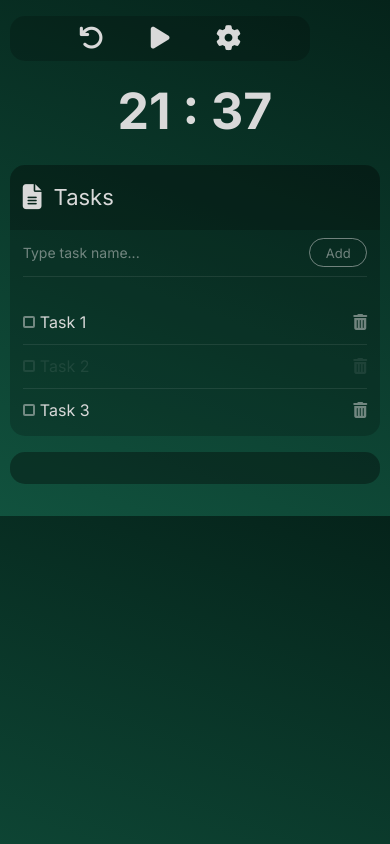
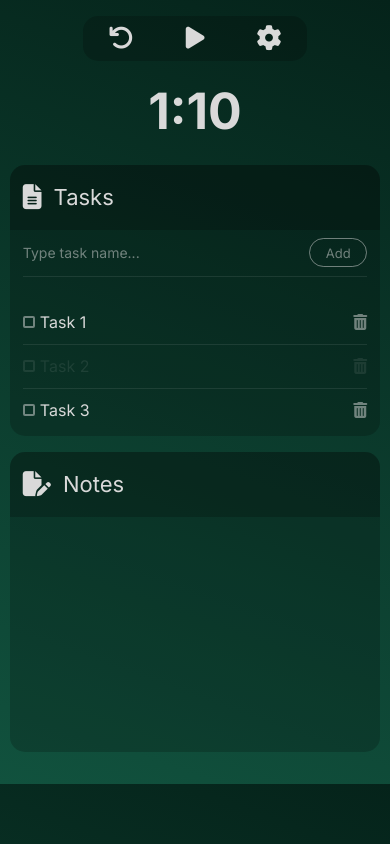
Before and after one commit to marcinn1337/pomodoro, a React (Vite) app: page / in a window 390 px wide. Built offline with nearby package versions, Linux system fonts and the light colour scheme.

Commit message:
Finished all sections for smallest breakpoint and created clock logic

```diff
--- a/src/Timer.jsx
+++ b/src/Timer.jsx
@@ -1,22 +1,10 @@
+import Clock from './components/Clock'
 import { useState } from 'react'
 
 function Timer() {
 	return (
 		<div className='timer'>
-			<div className='timer__btns'>
-				<button className='timer__btn'>
-					<i className='fa-solid fa-arrow-rotate-left'></i>
-				</button>
-				<button className='timer__btn'>
-					<i className='fa-solid fa-play'></i>
-				</button>
-				<button className='timer__btn'>
-					<i className='fa-solid fa-gear'></i>
-				</button>
-			</div>
-			<div className='timer__clock'>
-				<span className='timer__clock-minutes'>21</span> : <span className='timer__clock-seconds'>37</span>
-			</div>
+			<Clock />
 			<section className='timer__tasks'>
 				<div className='timer__tasks-header section-header'>
 					<i className='fa-solid fa-file-lines'></i>
@@ -50,7 +38,13 @@ function Timer() {
 					</li>
 				</ul>
 			</section>
-			<section className='timer__notes'><div className="timer__notes-header section-header"></div></section>
+			<section className='timer__notes'>
+				<div className='timer__notes-header section-header'>
+					<i className='fa-solid fa-file-pen'></i>
+					<h4 className='timer__notes-header-title'>Notes</h4>
+				</div>
+				<textarea className='timer__notes-textarea' name='' id=''></textarea>
+			</section>
 			<section className='timer__settings'></section>
 		</div>
 	)
--- /dev/null
+++ b/src/components/Clock.jsx
@@ -0,0 +1,52 @@
+import { useState, useEffect, useRef } from 'react'
+
+export default function Clock() {
+	const [secondsLeft, setSecondsLeft] = useState(70)
+	const [isRunning, setIsRunning] = useState(false)
+	const clockInterval = useRef()
+
+	// Clearing clock on component dismount
+	useEffect(() => {
+		return () => stopClock()
+	}, [])
+
+	// Toggle clock when isRunning is changed
+	useEffect(() => {
+		isRunning ? startClock() : stopClock()
+	}, [isRunning])
+
+	const startClock = () => {
+		clockInterval.current = setInterval(() => {
+			setSecondsLeft(prevSecondsLeft => prevSecondsLeft - 1)
+		}, 1000)
+	}
+	const stopClock = () => {
+		clearInterval(clockInterval.current)
+		clockInterval.current = null
+	}
+
+	// Fn that is toggling isRunning state
+	const togglePomodoro = () => {
+		setIsRunning(prevState => !prevState)
+	}
+
+	return (
+		<>
+			<div className='timer__btns'>
+				<button className='timer__btn'>
+					<i className='fa-solid fa-arrow-rotate-left'></i>
+				</button>
+				<button className='timer__btn' onClick={togglePomodoro}>
+					<i className='fa-solid fa-play'></i>
+				</button>
+				<button className='timer__btn'>
+					<i className='fa-solid fa-gear'></i>
+				</button>
+			</div>
+			<div className='timer__clock'>
+				<span className='timer__clock-minutes'>{Math.floor(secondsLeft / 60)}</span>:
+				<span className='timer__clock-seconds'>{secondsLeft % 60}</span>
+			</div>
+		</>
+	)
+}
--- a/src/css/index.css
+++ b/src/css/index.css
@@ -43,6 +43,9 @@ body {
   -webkit-box-direction: normal;
       -ms-flex-direction: column;
           flex-direction: column;
+  -webkit-box-align: stretch;
+      -ms-flex-align: stretch;
+          align-items: stretch;
 }
 
 .timer__btns {
@@ -58,9 +61,11 @@ body {
   max-width: 300px;
   background-color: rgba(0, 0, 0, 0.2);
   border-radius: 15px;
+  -ms-flex-item-align: center;
+      align-self: center;
 }
 .timer__btns .timer__btn {
-  margin-inline: 1em;
+  margin-inline: 1.2em;
   padding: 10px;
   border: none;
 }
@@ -238,4 +243,32 @@ section .section-header h4 {
 }
 .timer__tasks-list .done i {
   color: rgba(217, 217, 217, 0.1);
+}
+
+.timer__notes {
+  display: -webkit-box;
+  display: -ms-flexbox;
+  display: flex;
+  -webkit-box-orient: vertical;
+  -webkit-box-direction: normal;
+      -ms-flex-direction: column;
+          flex-direction: column;
+  height: 300px;
+}
+.timer__notes-textarea {
+  padding: 0.5em;
+  height: 100%;
+  width: 100%;
+  background-color: transparent;
+  border: none;
+  border-bottom-left-radius: 15px;
+  border-bottom-right-radius: 15px;
+  font-size: 1.6rem;
+  color: rgba(217, 217, 217, 0.5);
+  resize: none;
+}
+.timer__notes-textarea:focus {
+  outline: 1px solid rgba(217, 217, 217, 0.1);
+  background-color: rgba(0, 0, 0, 0.1);
+  color: rgb(217, 217, 217);
 }/*# sourceMappingURL=index.css.map */
--- a/src/sass/index.scss
+++ b/src/sass/index.scss
@@ -66,6 +66,7 @@ body {
 	margin-inline: 10px;
 	display: flex;
 	flex-direction: column;
+	align-items: stretch;
 }
 
 // TIMER TOOLS
@@ -76,8 +77,9 @@ body {
 	max-width: 300px;
 	background-color: colors.$glassColor;
 	border-radius: $border-radius;
+	align-self: center;
 	.timer__btn {
-		margin-inline: 1em;
+		margin-inline: 1.2em;
 		padding: 10px;
 		border: none;
 	}
@@ -120,19 +122,6 @@ section {
 	background-color: colors.$glassColor;
 	border-radius: $border-radius;
 	overflow: hidden;
-	// &-header {
-	// 	padding: 1em 0.8em;
-	// 	background-color: colors.$glassColor;
-	// 	color: colors.$fontColor;
-	// 	display: flex;
-	// 	justify-content: flex-start;
-	// 	align-items: center;
-	// 	&-title {
-	// 		margin-inline-start: 12px;
-	// 		font-size: 2.2rem;
-	// 		font-weight: 400;
-	// 	}
-	// }
 	&-form {
 		margin-inline: 0.8em;
 		display: flex;
@@ -237,4 +226,24 @@ section {
 
 // Notes
 .timer__notes {
+	display: flex;
+	flex-direction: column;
+	height: clamp(300px, 300px, 300px);
+	&-textarea {
+		padding: 0.5em;
+		height: 100%;
+		width: 100%;
+		background-color: transparent;
+		border: none;
+		border-bottom-left-radius: $border-radius;
+		border-bottom-right-radius: $border-radius;
+		font-size: 1.6rem;
+		color: colors.$subFontColor;
+		resize: none;
+		&:focus {
+			outline: 1px solid colors.$offFontColor;
+			background-color: rgba(0, 0, 0, 0.1);
+			color: colors.$fontColor;
+		}
+	}
 }
```
Also changed, not shown: 1 other file (tests, documents, lock files or other folders).
